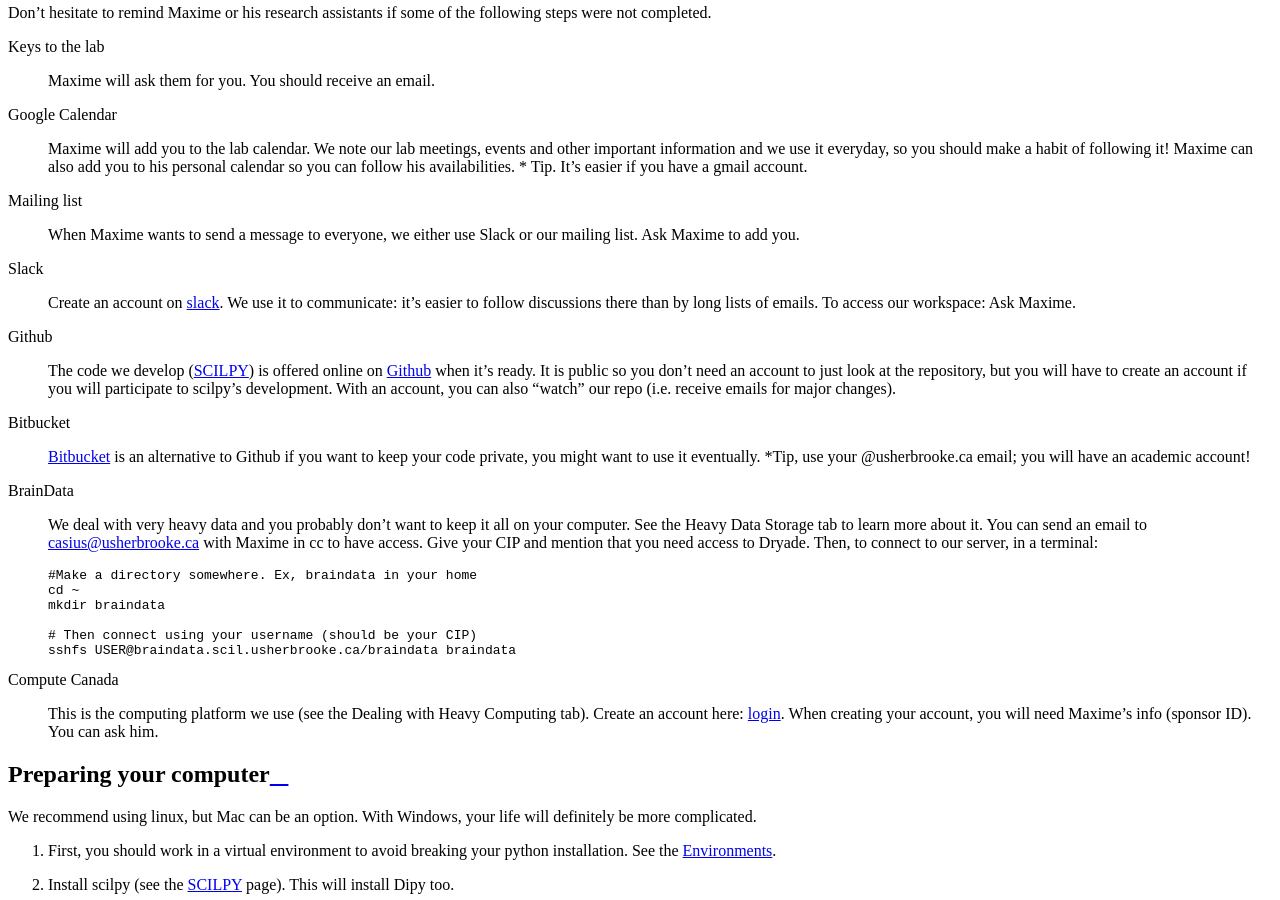
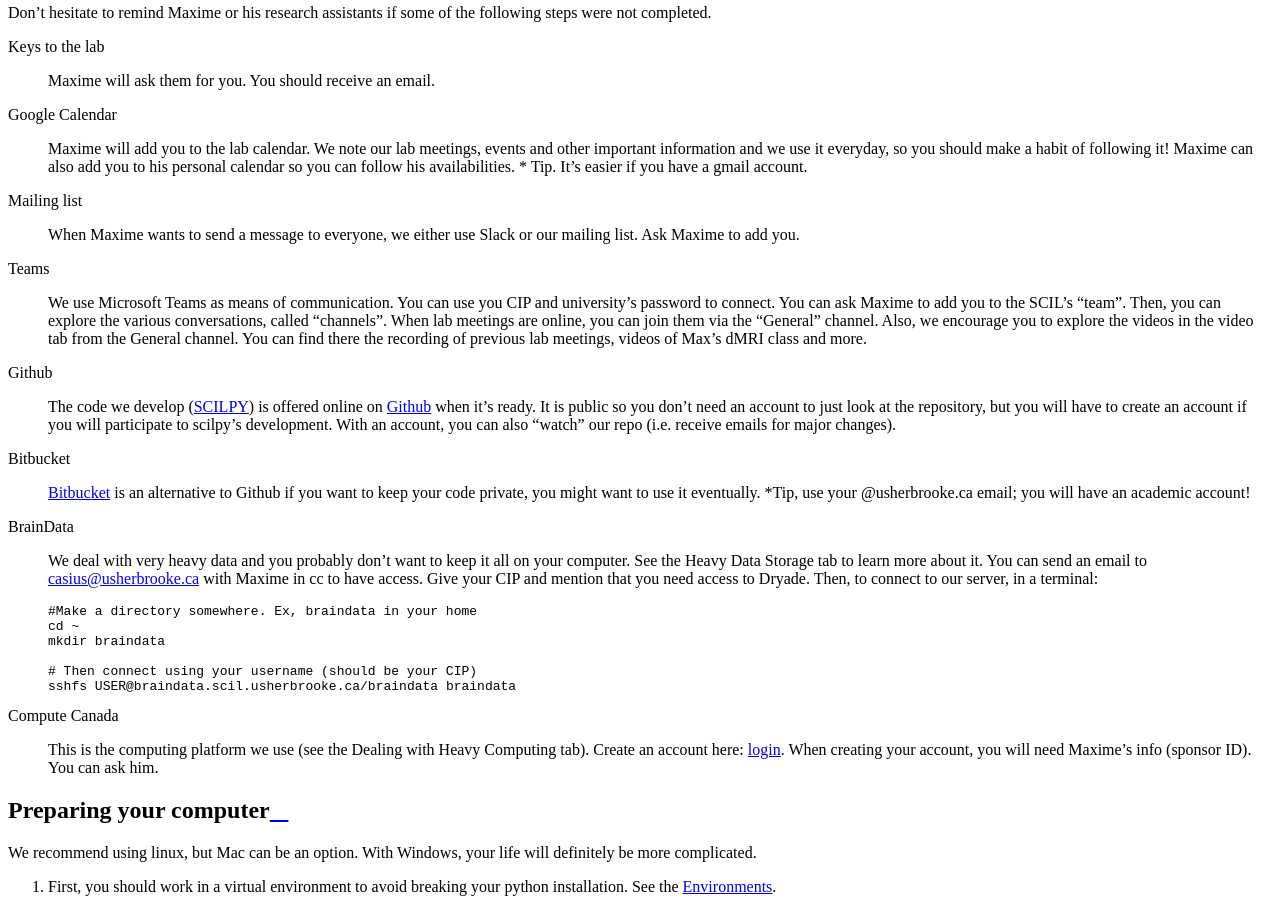
Before and after one commit to scilus/scil-documentation, a Sphinx documentation site: the page built from source/arriving/welcome.rst, in a window 1280 px wide and 900 px high, scrolled down 1089 px. Built offline with Sphinx 7.4.7 and the Read the Docs theme 2.0.0, drawn with Linux system fonts in a browser that asks for light colours.

Commit message:
Removing slack and adding Teams

```diff
--- a/source/arriving/welcome.rst
+++ b/source/arriving/welcome.rst
@@ -21,8 +21,8 @@
 Mailing list
     When Maxime wants to send a message to everyone, we either use Slack or our mailing list. Ask Maxime to add you.
 
-Slack
-    Create an account on `slack <https://slack.com>`_. We use it to communicate: it's easier to follow discussions there than by long lists of emails. To access our workspace: Ask Maxime.
+Teams
+    We use Microsoft Teams as means of communication. You can use you CIP and university's password to connect. You can ask Maxime to add you to the SCIL's "team". Then, you can explore the various conversations, called "channels". When lab meetings are online, you can join them via the "General" channel. Also, we encourage you to explore the videos in the video tab from the General channel. You can find there the recording of previous lab meetings, videos of Max's dMRI class and more.
 
 Github
     The code we develop (:ref:`ref_scilpy`) is offered online on `Github <https://github.com/>`_ when it's ready. It is public so you don't need an account to just look at the repository, but you will have to create an account if you will participate to scilpy's development. With an account, you can also "watch" our repo (i.e. receive emails for major changes).
--- a/source/tools/cbrain.rst
+++ b/source/tools/cbrain.rst
@@ -9,6 +11,6 @@
 
 You can ask for an account by following this link https://portal.cbrain.mcgill.ca/
 
-Here is the documentation: https://github.com/aces/cbrain/wiki
+Here is the documentation: https://github.com/aces/cbrain/wiki. Also check our videos tab in the Teams' General channel for an introduction to CBRAIN.
 
 Once you've got an account please send a message on the Teams channel `ComputeCanada` to be added to the SCIL group and get access to the data provider on beluga.
--- a/source/tools/dipy.rst
+++ b/source/tools/dipy.rst
@@ -7,7 +7,7 @@
 DIPY
 ====
 
-Dipy is a diffusion MRI data analysis. It is similar to MRtrix (see the "Other tools" section). One of Dipy's main authors and contributors, Eleftherios Garyfallidis, was a post-doc in our lab in 2014-2015. It offers many functions coded in python/cython that you can import as a library when analysing your data. It doesn't offer complete end-to-end scripts, but you can check their `official website <https://dipy.org/>`_'s tutorials for scripts examples.
+Dipy is a diffusion MRI data analysis. It is similar to MRtrix (see the "Other tools" section). One of Dipy's main authors and contributors, Eleftherios Garyfallidis, was a post-doc in our lab in 2014-2015. It offers many functions coded in python/cython that you can import as a library when analysing your data. It doesn't offer complete end-to-end scripts, but you can check their `official website <https://dipy.org/>`_'s tutorials for scripts examples. You can also check our videos tab in the Teams' General channel for a tutorial.
 
 Installing Dipy
     You can find instructions on their `github page <https://github.com/nipy/dipy>`_. But note that if you install Scilpy, it will install Dipy at the same time.
--- a/source/tools/fsl_freesurfer.rst
+++ b/source/tools/fsl_freesurfer.rst
@@ -33,3 +33,5 @@
 *How to install it?*
 
     If you plan to run freesurfer, note that we have a singularity and nextflow pipeline to run recon-all from Freesurfer 6. Moreover, if you plan to run freesurfer for multiple subjects, ask people in the lab how to do this on CBRAIN. It is the most efficient way to do so.
+
+    Else, you can run some commands (e.g. recon-all) through cbrain, see the :ref:`ref_cbrain` tab for more information.
```
Also changed, not shown: other parts of source/tools/cbrain.rst (+2 -0 lines).
